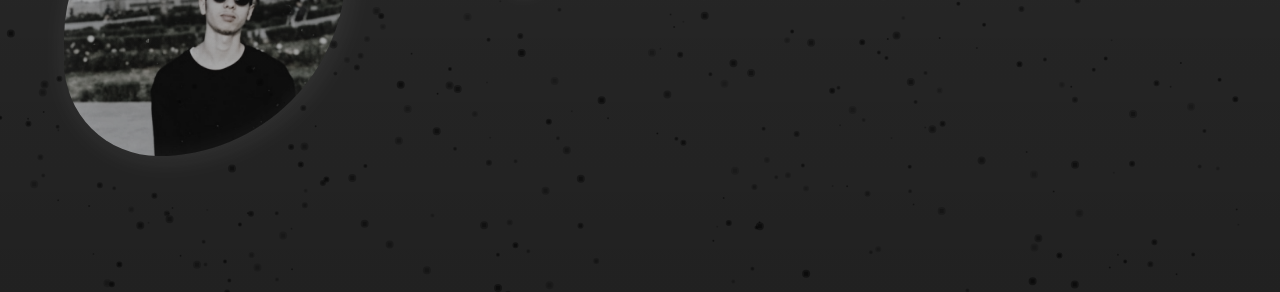
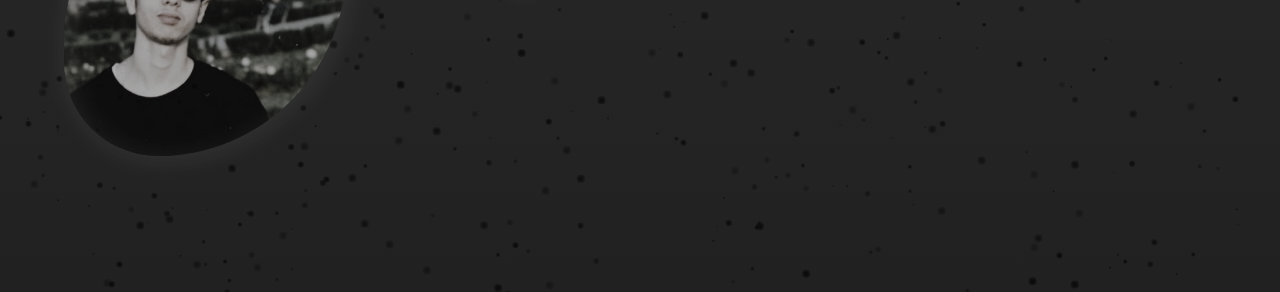
Before and after one commit to SalimAlaoui/SalimAlaoui.github.io, a plain HTML site: page index.html in a window 1280 px wide. Shown: the part 252-544 px from the top of the page. Drawn offline with nearby package versions, Linux system fonts and the light colour scheme.

Commit message:
Update style.css

```diff
--- a/style.css
+++ b/style.css
@@ -60,8 +60,8 @@ body{
     margin: 5vw;
     background-image: url(mymedia/mysecphoto.png);
     /*background-size: 20vw 20vw; // cover;*/
-    background-size:cover;
-    background-position:center;
+    background-size: 150%;
+    background-position: right;
     background-repeat: no-repeat;
     background-color:white;
     filter: grayscale(80%);
```
